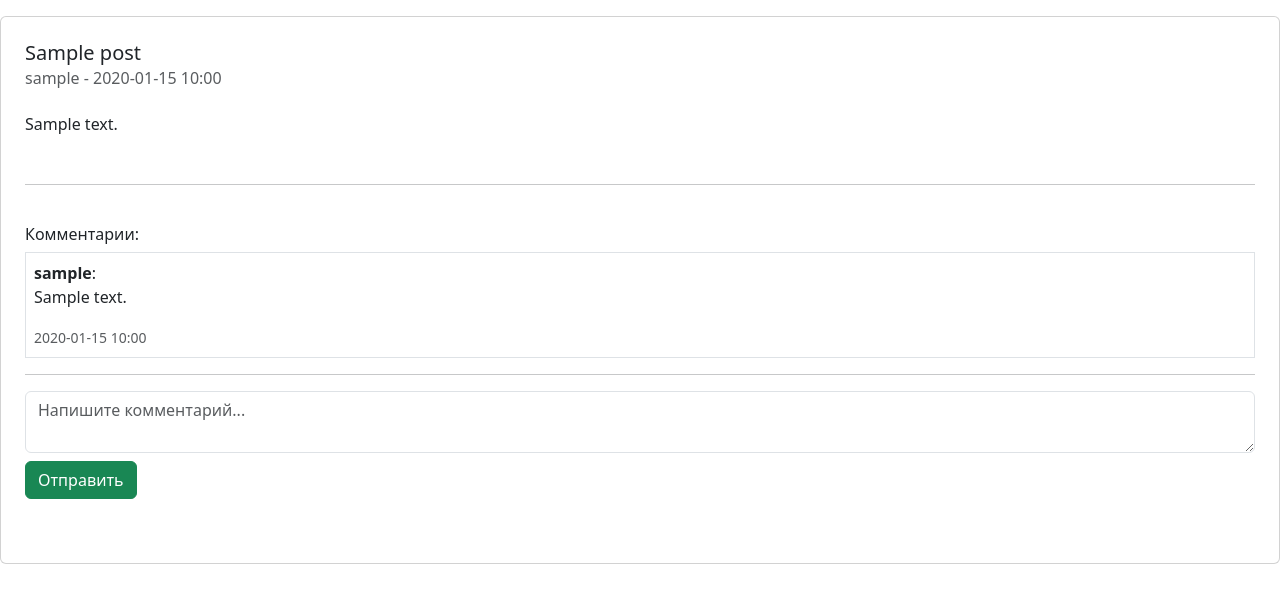
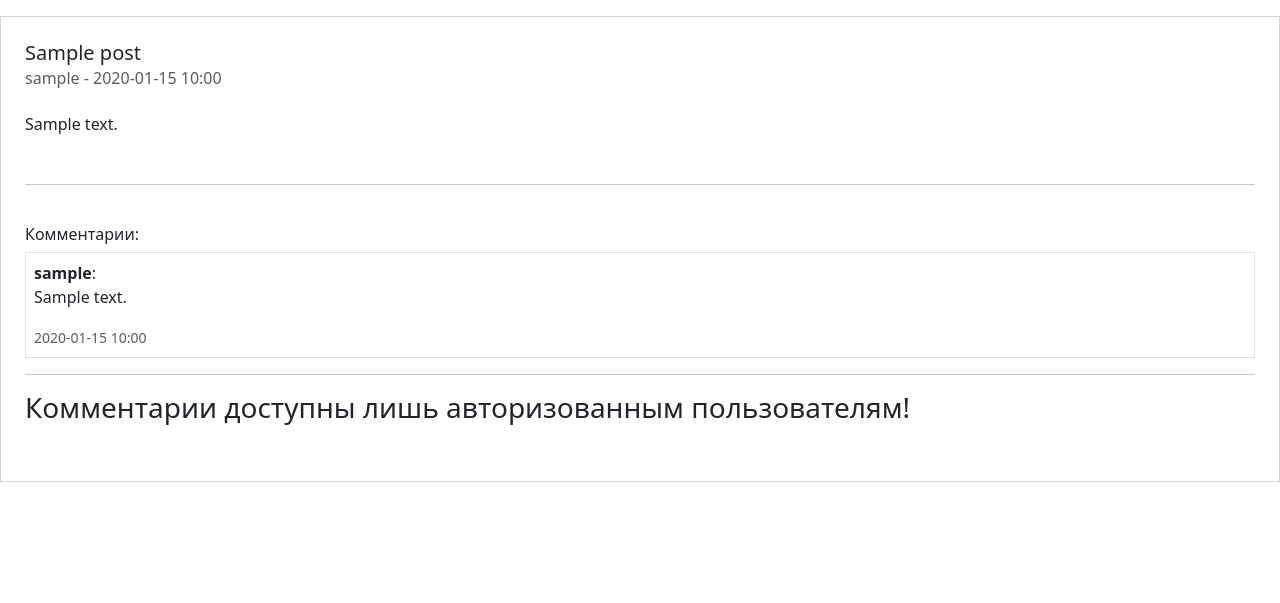
Before and after one commit to Anardest/blog-flask-api, a Flask app: page /posts/1 in a window 1280 px wide. Shown: the part 56-659 px from the top of the page. Run offline with Flask 3, Linux system fonts and the light colour scheme; tables that the repository leaves empty hold one stand-in row (values such as "Sample post").

Commit message:
Изменено отображение поста

```diff
--- a/main/templates/post.html
+++ b/main/templates/post.html
@@ -9,7 +9,7 @@
 {% endblock %}
 {% block content %}
 <div class="section d-flex justify-content-center mt-3 post">
-    <div class="card p-4">
+    <div class="card p-4" style="border-radius: 0;">
         <h5 class="card-title">{{ post.title }}</h5>
         <h6 class="card-subtitle mb-2 text-body-secondary">{{ post.user.username }} - {{ post.created_at.strftime('%Y-%m-%d %H:%M') }}</h6>
         <p class="card-text">{{ post.content | safe }}</p>
@@ -31,10 +31,14 @@
             <hr>
 
             <!-- Форма для добавления комментария -->
+            {% if user.is_authenticated %}
             <form id="commentForm" class="mt-3 mb-3">
                 <textarea id="commentContent" class="form-control" rows="2" placeholder="Напишите комментарий..." required></textarea>
                 <button type="submit" class="btn btn-success mt-2">Отправить</button>
             </form>
+            {% else %}
+            <h3>Комментарии доступны лишь авторизованным пользователям!</h3>
+            {% endif %}
         </div>
     </div>
 </div>
```
